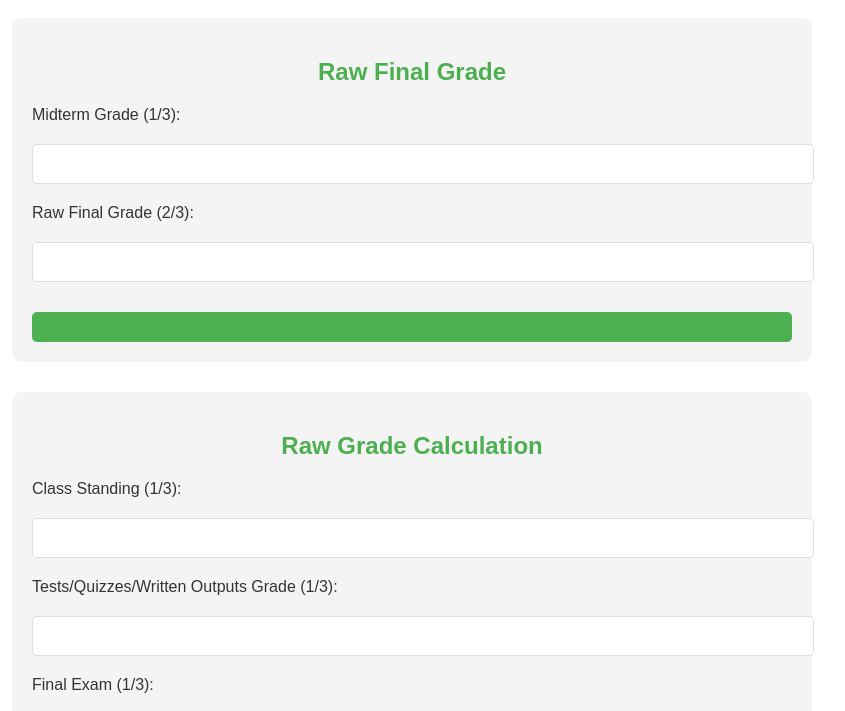
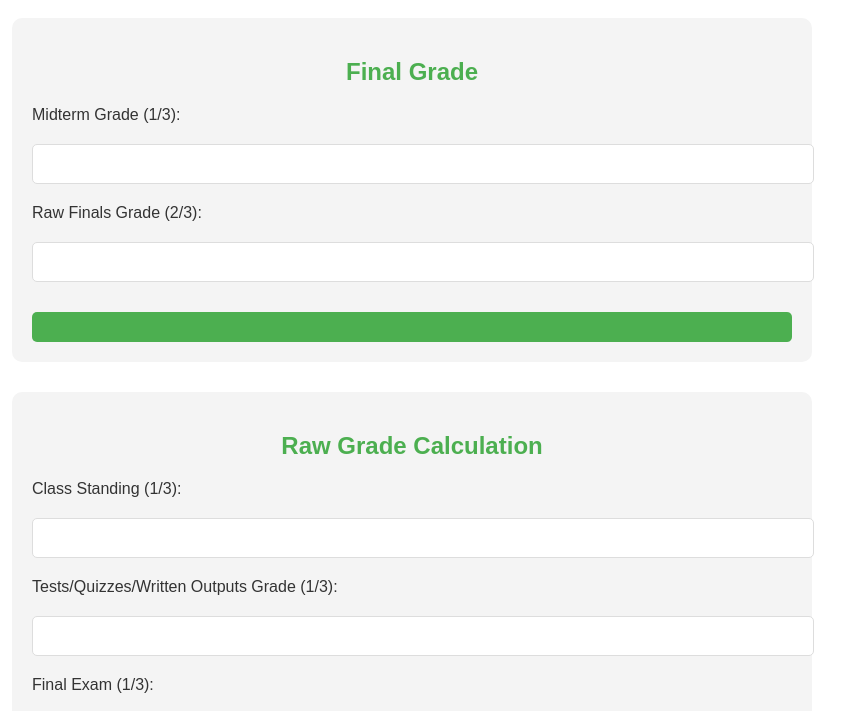
Before and after one commit to Ratatouille111/SPUI-BSN1-GradeCalculators, a plain HTML site: page index.html in a window 1280 px wide. Shown: the part 80-791 px from the top of the page, without its empty margins (228-1073 px from the left). Drawn offline with Linux system fonts and the light colour scheme.

Commit message:
Update index.html

```diff
--- a/index.html
+++ b/index.html
@@ -12,12 +12,12 @@
 
     <!-- Calculator 1: Raw Final Grade -->
     <section class="calculator">
-      <h2>Raw Final Grade</h2>
+      <h2>Final Grade</h2>
       <form id="final-grade-form">
         <label for="midterm-grade">Midterm Grade (1/3):</label>
         <input type="number" id="midterm-grade" required>
 
-        <label for="raw-final-grade">Raw Final Grade (2/3):</label>
+        <label for="raw-final-grade">Raw Finals Grade (2/3):</label>
         <input type="number" id="raw-final-grade" required>
 
         <div id="final-grade-result" class="result"></div>
```
